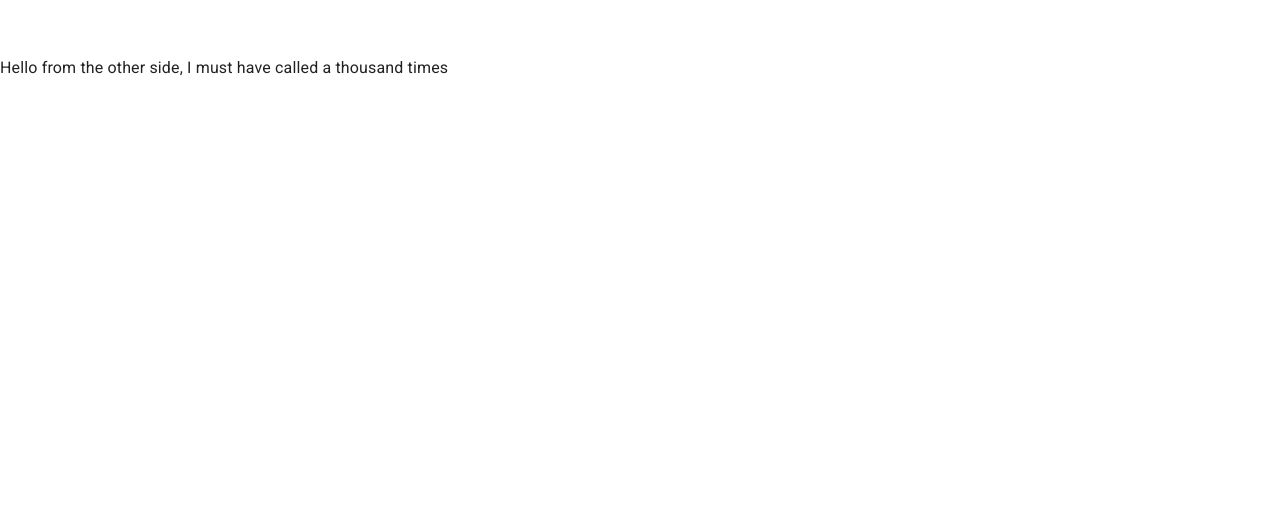
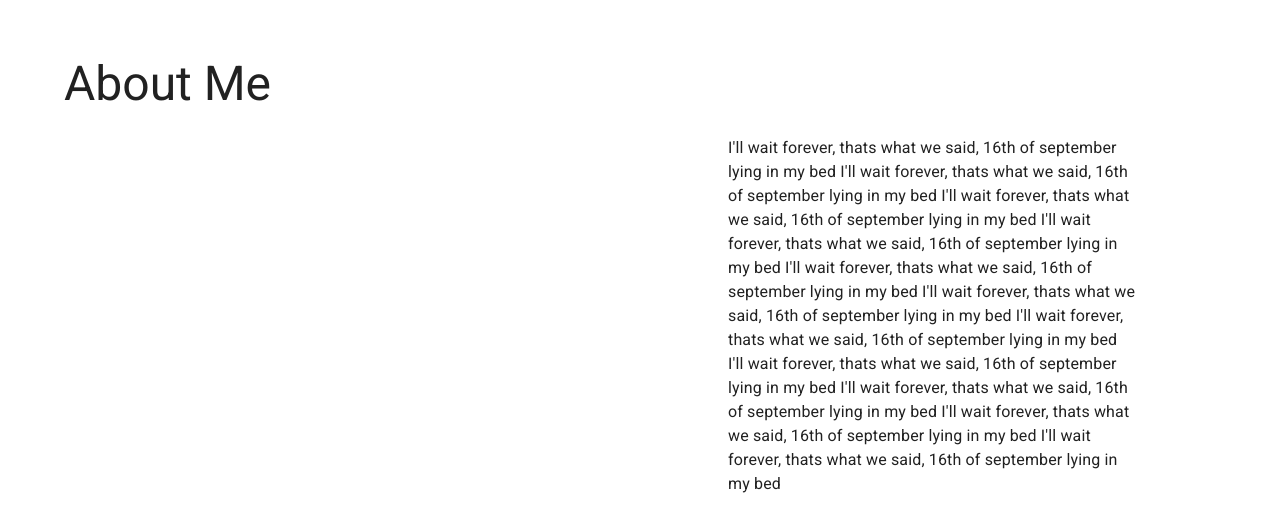
Before and after one commit to hthuku95/portfolio_two, a React (Create React App) app: page / in a window 1280 px wide. Shown: the part 840-1372 px from the top of the page. Before the commit the page ends 920 px from the top, so only its background shows below. Built offline with nearby package versions, Linux system fonts and the light colour scheme.

Commit message:
Added component data

```diff
--- a/src/components/About.js
+++ b/src/components/About.js
@@ -1,12 +1,31 @@
-import {Box,Typography} from "@mui/material";
+import {Container,Grid,Typography} from "@mui/material";
 
 const About = () =>{
     return (
-        <Box>
-            <Typography variant="body1">
-                Hello from the other side, I must have called a thousand times
-            </Typography>
-        </Box>
+        <Container>
+            <Grid container spacing={2} columns={16}>
+                <Grid item xs={16} sm={16} md={8} lg={8} xl={8} height="100vh">
+                <Typography variant="h3">
+                        About Me
+                    </Typography>
+                </Grid>
+                <Grid item xs={16} sm={16} md={8} lg={8} xl={8} height="100vh">
+                    <Typography variant="body1" sx={{ p: 10 }}>
+                        I'll wait forever, thats what we said, 16th of september lying in my bed
+                        I'll wait forever, thats what we said, 16th of september lying in my bed
+                        I'll wait forever, thats what we said, 16th of september lying in my bed
+                        I'll wait forever, thats what we said, 16th of september lying in my bed
+                        I'll wait forever, thats what we said, 16th of september lying in my bed
+                        I'll wait forever, thats what we said, 16th of september lying in my bed
+                        I'll wait forever, thats what we said, 16th of september lying in my bed
+                        I'll wait forever, thats what we said, 16th of september lying in my bed
+                        I'll wait forever, thats what we said, 16th of september lying in my bed
+                        I'll wait forever, thats what we said, 16th of september lying in my bed
+                        I'll wait forever, thats what we said, 16th of september lying in my bed
+                    </Typography>
+                </Grid>
+            </Grid>
+        </Container>
     )
 }
 
```
